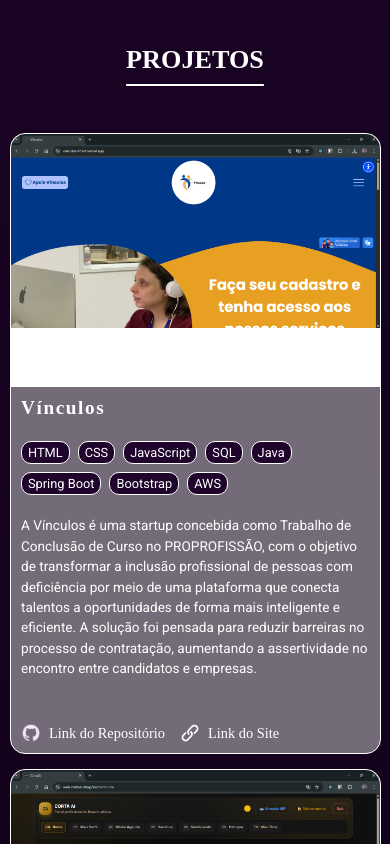
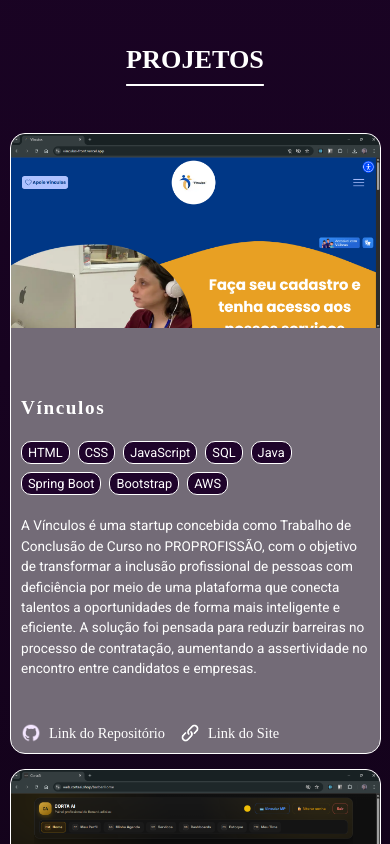
Before and after one commit to Reladislau/RenanLadislau, a React (Vite) app: page / in a window 390 px wide. Shown: the part 5540-6384 px from the top of the page. Built offline with nearby package versions, Linux system fonts and the light colour scheme; a web font is replaced by a local one.

Commit message:
fix: Erros de responsividade

```diff
--- a/src/components/Projects/CSS/Projects.module.css
+++ b/src/components/Projects/CSS/Projects.module.css
@@ -156,6 +156,12 @@
         padding: 0 15px;
     }
 
+    .project_image img{
+        width: 100%;
+        height: 100%;
+        object-fit: cover;
+    }
+
     .projects_header {
         font-size: 1.9rem;
     }
@@ -198,10 +204,15 @@
         max-height: none;
     }
 
-    .project_image {
-        height: auto;
-        min-height: 220px;
-        max-height: 260px;
+    .project_image{
+        padding-bottom: 0px;
+        background-color: transparent;
+    }
+
+    .project_image img{
+        width: 100%;
+        height: 100%;
+        object-fit: cover;
     }
 
     .project_info {
@@ -265,6 +276,14 @@
 
     .project_image {
         min-height: 30vh;
+        padding-bottom: 0px;
+        background-color: transparent;
+    }
+
+    .project_image img{
+        width: 100%;
+        height: 100%;
+        object-fit: cover;
     }
 
     .project_info {
@@ -320,6 +339,14 @@
 
     .project_image {
         min-height: 25vh;
+        padding-bottom: 0px;
+        background-color: transparent;
+    }
+
+    .project_image img{
+        width: 100%;
+        height: 100%;
+        object-fit: cover;
     }
 
     .project_info {
```
